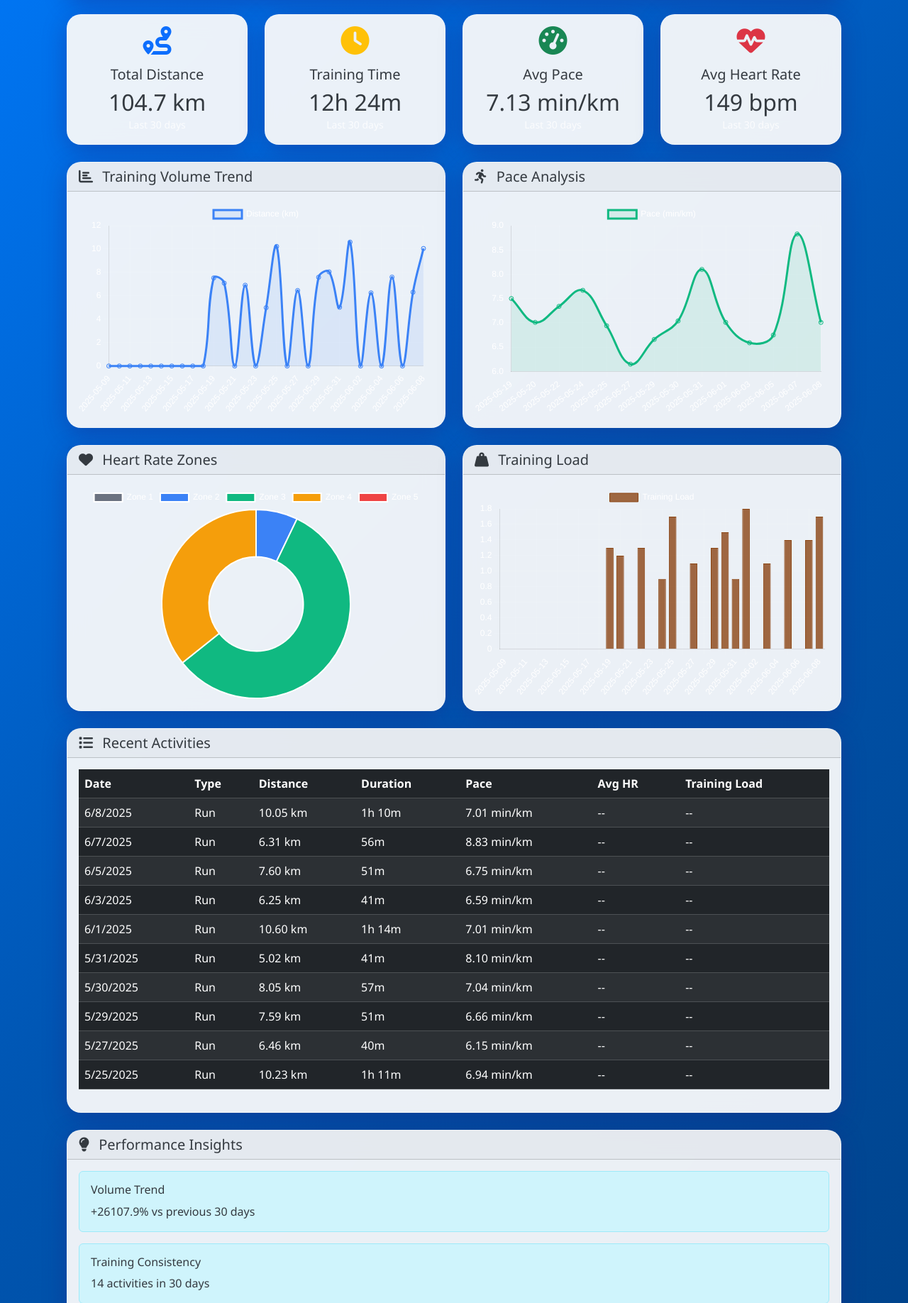
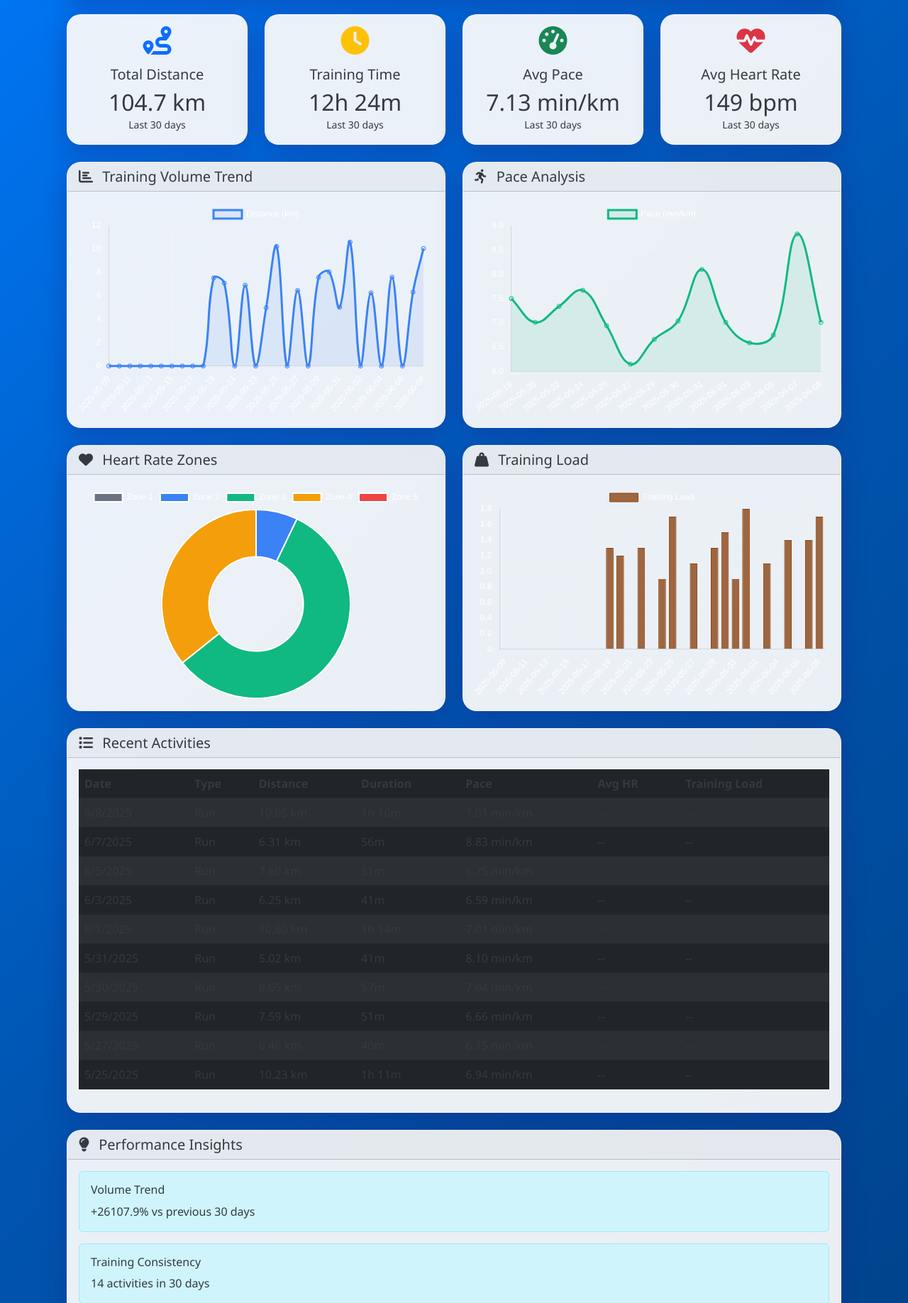
Before and after one commit to rathishpadman/MarathonTraining, a Flask app: page /analytics in a window 1280 px wide. Shown: the part 327-2163 px from the top of the page at 71% size. Run offline with Flask 3, Linux system fonts and the light colour scheme; data comes from the database, SQL or seed files in the repository; data that the repository does not hold is empty; some libraries are stand-ins or nearby versions.

Commit message:
Improve readability by changing text color to a darker shade on the dashboard
Updates CSS to set text color to `--charcoal` for better contrast in tables and cards.

Replit-Commit-Author: Agent
Replit-Commit-Session-Id: 4f203aba-2c1e-4453-bbca-a3103cdcf54c
Replit-Commit-Screenshot-Url: https://storage.googleapis.com/screenshot-production-us-central1/4af7ab70-3715-49e2-9c42-d1b05d91b220/227def7e-4ea2-4073-8e58-60b450a5ea0e.jpg

```diff
--- a/templates/base.html
+++ b/templates/base.html
@@ -262,12 +262,21 @@
         }
 
         .table {
-            color: white !important;
+            color: var(--charcoal) !important;
         }
 
         .table th, .table td {
-            color: white !important;
-            border-color: rgba(255, 255, 255, 0.2);
+            color: var(--charcoal) !important;
+            border-color: rgba(52, 58, 64, 0.2);
+        }
+
+        .card-glassmorphism .table {
+            color: var(--charcoal) !important;
+        }
+
+        .card-glassmorphism .table th, .card-glassmorphism .table td {
+            color: var(--charcoal) !important;
+            border-color: rgba(52, 58, 64, 0.2);
         }
 
         .btn {
@@ -296,7 +305,16 @@
         .card-glassmorphism p,
         .card-glassmorphism span,
         .card-glassmorphism div,
-        .card-glassmorphism label {
+        .card-glassmorphism label,
+        .card-glassmorphism .activity-name,
+        .card-glassmorphism .activity-details,
+        .card-glassmorphism .prediction-title,
+        .card-glassmorphism .prediction-time,
+        .card-glassmorphism small,
+        .card-glassmorphism .small,
+        .card-glassmorphism th,
+        .card-glassmorphism td,
+        .card-glassmorphism .table {
             color: var(--charcoal) !important;
             text-shadow: none;
         }
```
Also changed, not shown: attached_assets/targeted_element_1749359958203.png (added).
